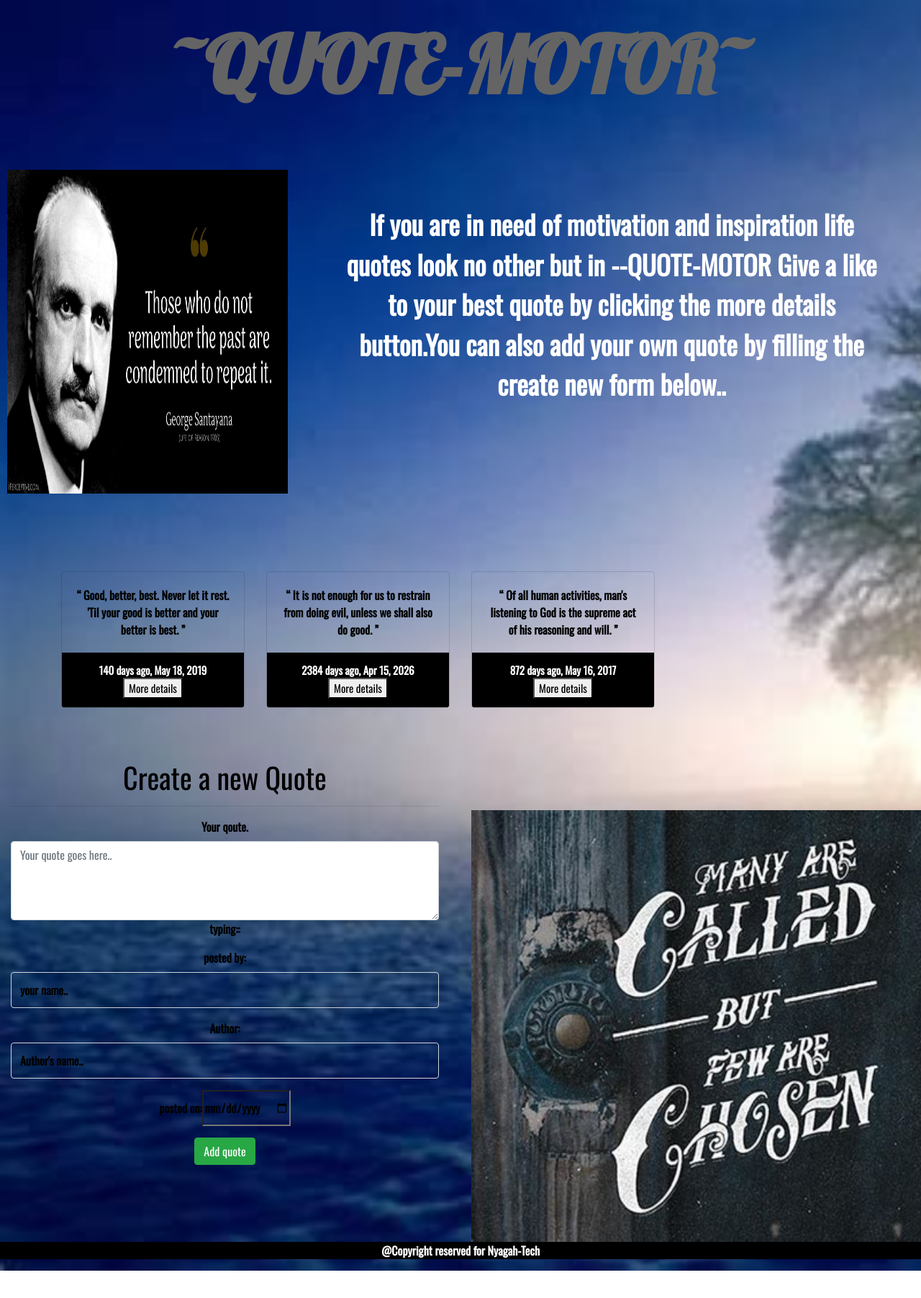
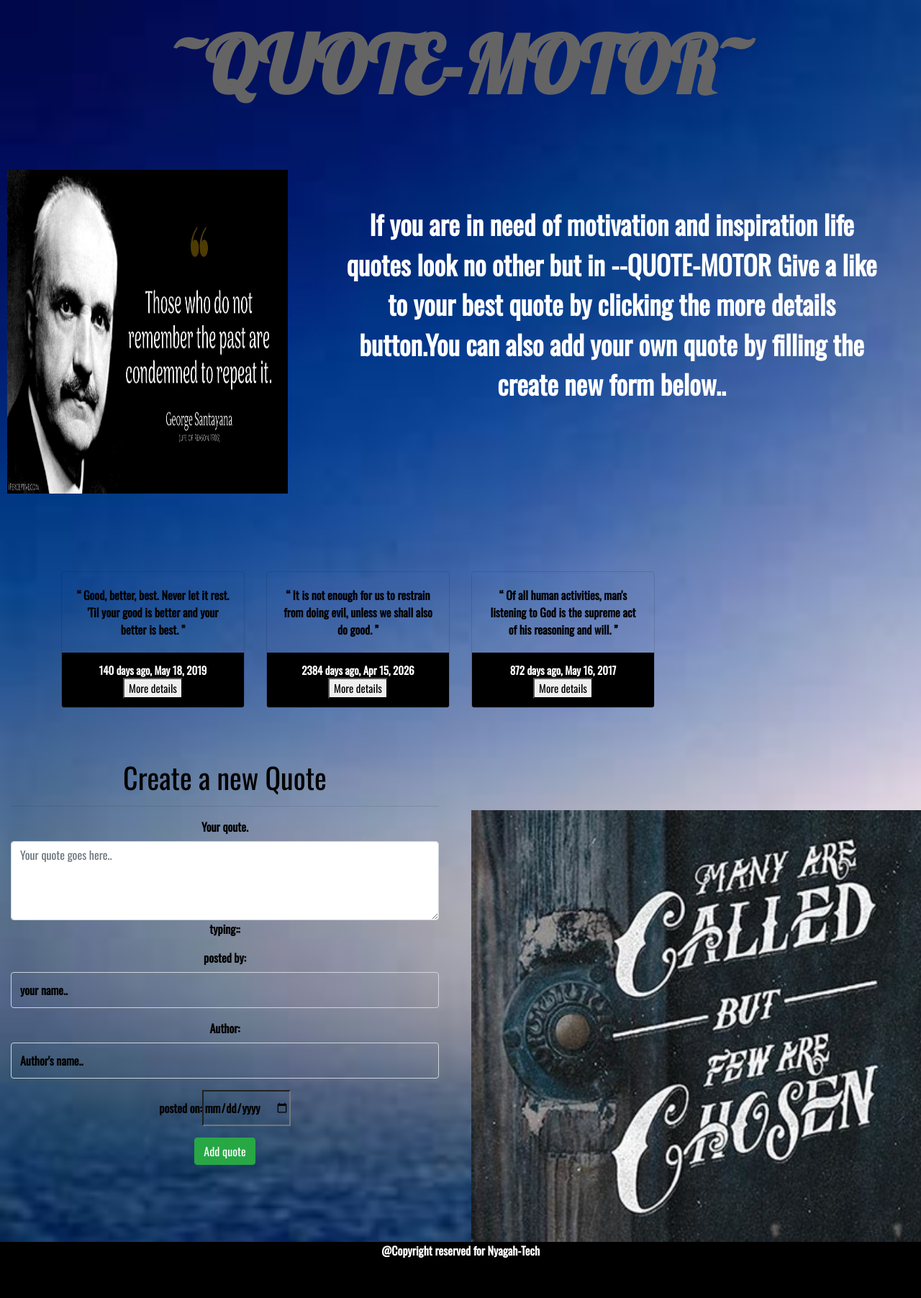
Before and after one commit to Nyagah-Tech/quote, an Angular app: page / in a window 1280 px wide. Shown: the top 1804 px of the page at 72% size. Before the commit the page ends 1766 px from the top, so only its background shows below. Built offline with nearby package versions, Linux system fonts and the light colour scheme.

Commit message:
add height to the footer section to blend with the page

```diff
--- a/src/styles.css
+++ b/src/styles.css
@@ -29,6 +29,8 @@ h2{
 footer{
     background-color: black;
     color:white;
+    height:500px;
+    margin-bottom: 0;
 }
 /* #quote2{
     position: absolute;
```
